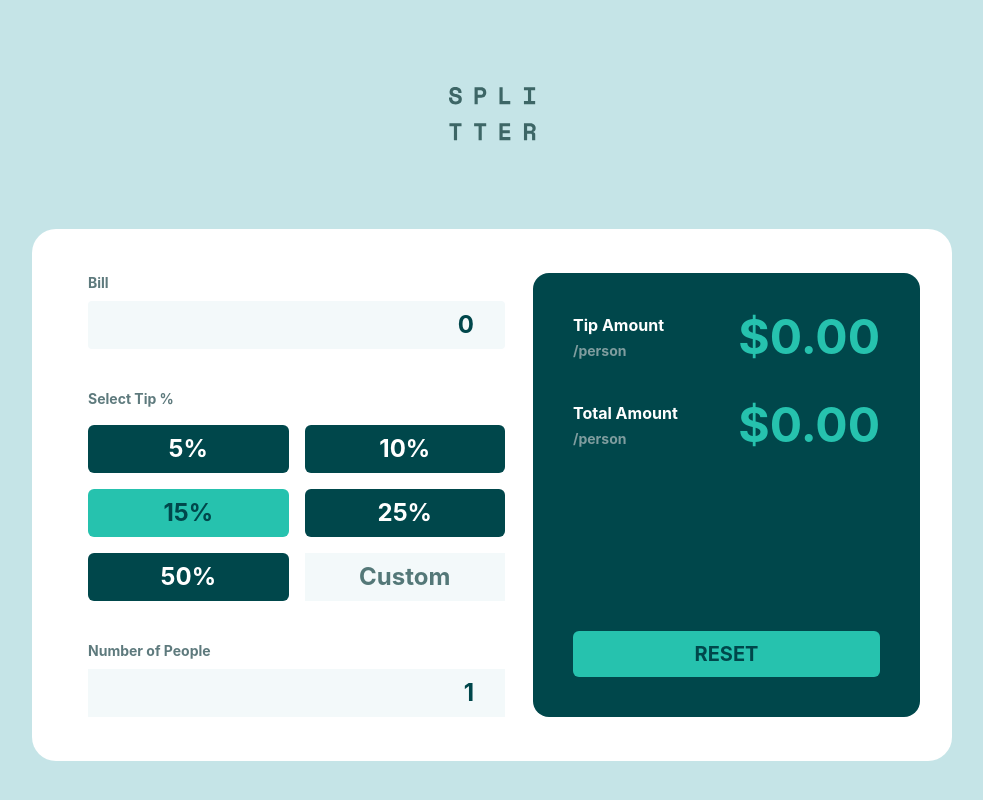
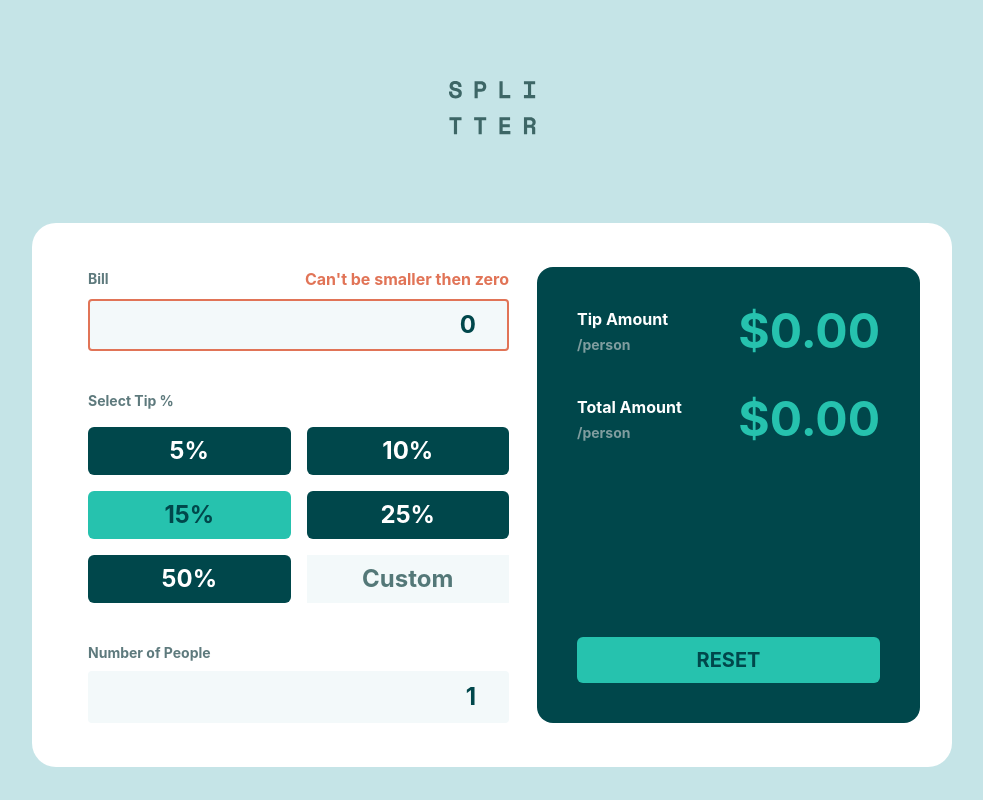
Before and after one commit to caner404/tip-calculator-app, a React (Vite) app: page / in a window 1280 px wide. Shown: the whole page, without its empty margins (148-1131 px from the left). Built offline with nearby package versions, Linux system fonts and the light colour scheme.

Commit message:
Enhance input validation and styling in Calculator component

```diff
--- a/src/calculator/Calculator.tsx
+++ b/src/calculator/Calculator.tsx
@@ -28,18 +28,26 @@ export function Calculator() {
     <div className=' bg-white py-8 sm:py-11 px-6 sm:px-0 sm:pl-12 sm:pr-8 rounded-tr-3xl rounded-tl-2xl sm:rounded-3xl flex flex-col sm:flex-row gap-5 max-w-full sm:max-w-[920px] h-full sm:h-fit'>
       <form className='flex flex-col gap-8 sm:gap-10 flex-1 px-2'>
         <div className='flex flex-col gap-2 text-left'>
+          <div className='flex justify-between items-center'>
             <label
               htmlFor='billInput'
               className='text-[#5E7A7D] font-bold text-sm'
             >
               Bill
             </label>
+            {bill <= 0 && <p className='text-[#E17457] font-bold text-base'>Can't be smaller then zero</p>}
+          </div>
+
           <input
             id='billInput'
             type='number'
             aria-label='Bill'
             value={bill}
-            className='bg-[#F3F9FA] py-2 px-4 text-[#00474B] font-bold text-2xl text-right rounded-sm'
+            className={`bg-[#F3F9FA] py-2 p-4 text-[#00474B] font-bold text-2xl text-right rounded-sm border-2 focus:outline-none hover:cursor-pointer ${
+              bill <= 0
+                ? 'border-[#E17457] focus:border-[#E17457] hover:border-[#E17457]'
+                : 'border-transparent focus:border-[#26C2AE] hover:border-[#26C2AE] '
+            }`}
             onChange={(e) => {
               setBill(Number(e.target.value));
             }}
@@ -57,7 +65,7 @@ export function Calculator() {
                   key={percentage}
                   id={`${percentage}%-tip`}
                   aria-checked={checked === percentage}
-                  className={`flex items-center justify-center basis-[calc(50%-8px)] sm:w-[110px] h-12 font-bold text-2xl rounded-md hover:cursor-pointer ${
+                  className={`flex items-center justify-center basis-[calc(50%-8px)] sm:w-[110px] h-12 font-bold text-2xl rounded-md hover:cursor-pointer hover:bg-[#9FE8DF] ${
                     checked === percentage ? 'active bg-[#26C2AE] text-[#00474B]' : 'bg-[#00474B] text-white'
                   }`}
                   onClick={() => {
@@ -94,18 +102,24 @@ export function Calculator() {
         </div>
 
         <div className='flex flex-col gap-2 text-left'>
+          <div className='flex justify-between items-center'>
             <label
               htmlFor='numberOfPeople'
               className='text-[#5E7A7D] font-bold text-sm rounded-sm'
             >
               Number of People
             </label>
-          {numberOfPeople === 0 && <p>Can't be zero</p>}
+            {numberOfPeople <= 0 && <p className='text-[#E17457] font-bold text-base'>Can't be smaller then zero</p>}
+          </div>
           <input
             id='numberOfPeople'
             type='number'
             aria-label='Number of People'
-            className='bg-[#F3F9FA] py-2 p-4 text-[#00474B] font-bold text-2xl text-right'
+            className={`bg-[#F3F9FA] py-2 p-4 text-[#00474B] font-bold text-2xl text-right rounded-sm border-2 focus:outline-none hover:cursor-pointer ${
+              numberOfPeople <= 0
+                ? 'border-[#E17457] focus:border-[#E17457] hover:border-[#E17457]'
+                : 'border-transparent focus:border-[#26C2AE] hover:border-[#26C2AE] '
+            }`}
             value={numberOfPeople}
             onChange={(e) => {
               setNumberOfPeople(Number(e.target.value));
@@ -137,7 +151,7 @@ export function Calculator() {
         </div>
 
         <button
-          className='mt-auto bg-[#26C2AE] rounded-md font-bold text-[#00474B] text-[20px] uppercase py-2 hover:cursor-pointer'
+          className='mt-auto bg-[#26C2AE] rounded-md font-bold text-[#00474B] text-[20px] uppercase py-2 hover:cursor-pointer hover:bg-[#9FE8DF]'
           onClick={resetValues}
         >
           Reset
```
Lines whose indentation alone changed are shown as unchanged.
